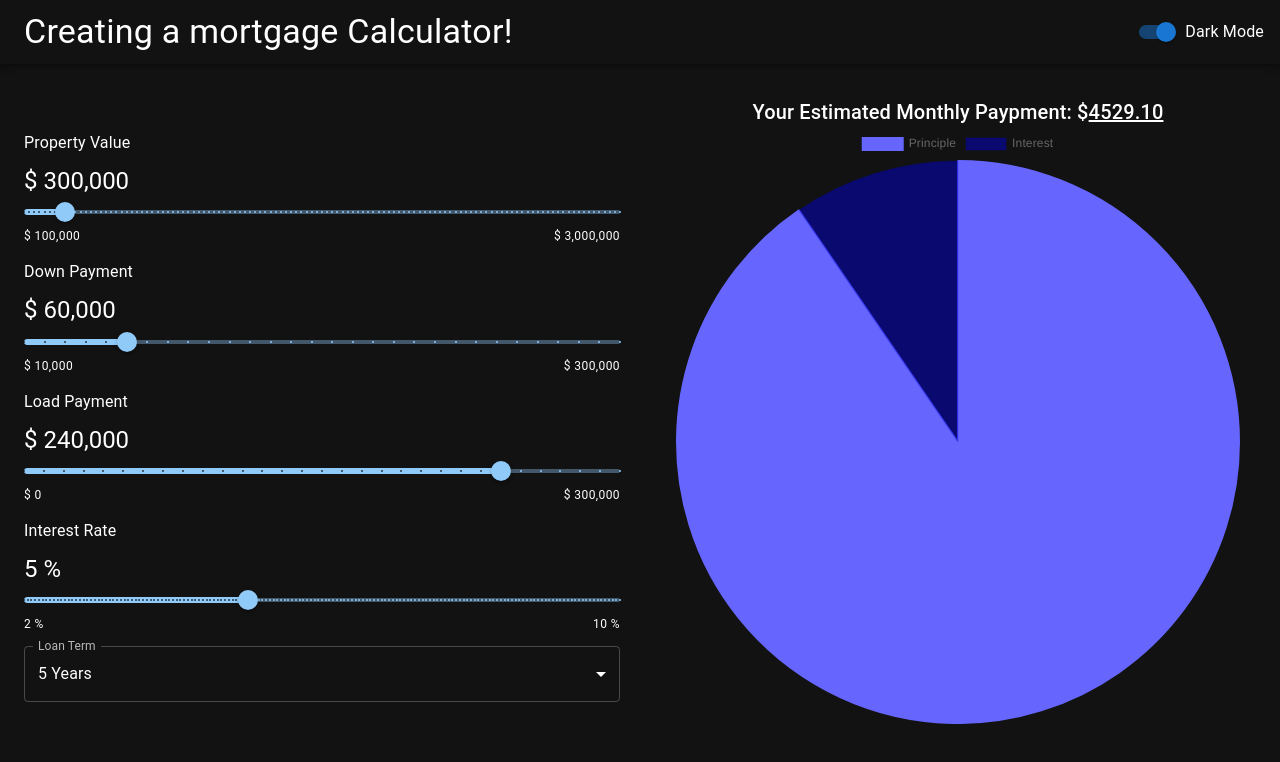
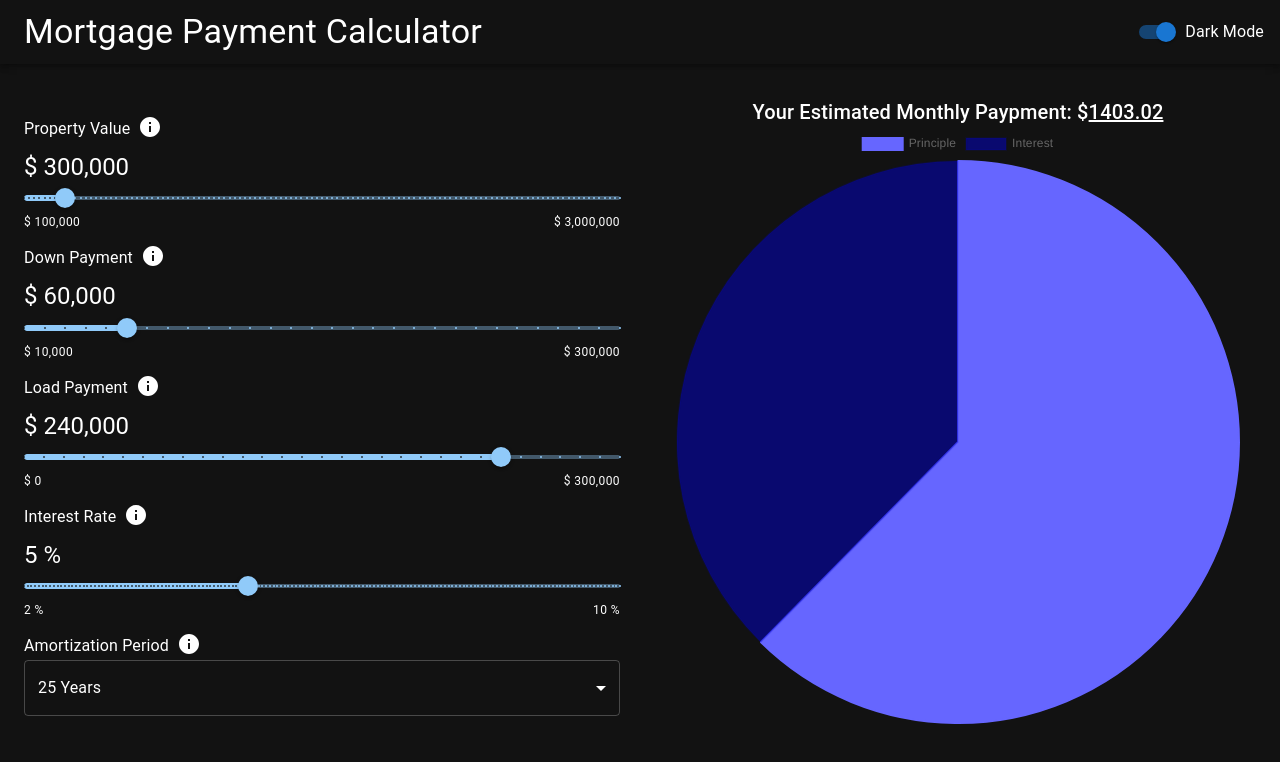
Before and after one commit to wonth93/Mortgage-Calculator, a React (Create React App) app: page / in a window 1280 px wide. Shown: the top 762 px of the page. Built offline with nearby package versions, Linux system fonts and the light colour scheme.

Commit message:
add info icon with message

```diff
--- a/package.json
+++ b/package.json
@@ -5,7 +5,8 @@
   "dependencies": {
     "@emotion/react": "^11.11.1",
     "@emotion/styled": "^11.11.0",
-    "@mui/material": "^5.13.4",
+    "@mui/icons-material": "^5.11.16",
+    "@mui/material": "^5.13.6",
     "@testing-library/jest-dom": "^5.16.5",
     "@testing-library/react": "^13.4.0",
     "@testing-library/user-event": "^13.5.0",
--- a/src/App.js
+++ b/src/App.js
@@ -22,7 +22,7 @@ function App({ dark }) {
     homeValue: 300000,
     downPayment: 300000 * 0.2,
     loanAmount: 300000 * 0.8,
-    loanTerm: 5,
+    loanTerm: 25,
     interestRate: 5,
   });
 
--- a/src/Components/Common/SliderComponent.js
+++ b/src/Components/Common/SliderComponent.js
@@ -1,11 +1,15 @@
 import React from "react";
-import { Slider, Typography, Stack } from "@mui/material";
+import { Info } from "@mui/icons-material";
+import { Slider, Typography, Stack, Tooltip } from "@mui/material";
 
-const SliderComponent = ({defaultValue, min, max, label, unit, onChange, amount, value, steps, formattedAmount, formattedMax, percent}) => {
+const SliderComponent = ({defaultValue, min, max, label, unit, onChange, amount, value, steps, formattedAmount, formattedMax, percent, message}) => {
   return (
     <Stack my={1.4}>
       <Stack gap={1}>
-        <Typography variant="subtitle1">{label}</Typography>
+        <Stack direction='row' spacing={1}>
+          <Typography variant="subtitle1">{label}</Typography>
+          <Tooltip title={message}><Info /></Tooltip>
+        </Stack>
         <Typography variant="h5">{unit} {formattedAmount} {percent}</Typography>
       </Stack>
       <Slider
--- a/src/Components/Navbar.js
+++ b/src/Components/Navbar.js
@@ -13,7 +13,7 @@ const Navbar = () => {
         <Grid container direction="row" justifyContent="space-between" alignItems="center">
           <Toolbar>
             <Typography variant="h4">
-              Creating a mortgage Calculator!
+              Mortgage Payment Calculator
             </Typography>
           </Toolbar>
           <FormGroup>
--- a/src/Components/SliderSelect.js
+++ b/src/Components/SliderSelect.js
@@ -30,7 +30,8 @@ const SliderSelect = ({ data, setData, formattedData, setFormattedData }) => {
         value={data.homeValue}
         steps={25000}
         formattedAmount={formattedData.formattedHomeValue}
-        formattedMax={formattedBankLimit} />
+        formattedMax={formattedBankLimit}
+        message="Purchase price of the property." />
 
 
       <SliderComponent
@@ -55,7 +56,8 @@ const SliderSelect = ({ data, setData, formattedData, setFormattedData }) => {
         value={data.downPayment}
         steps={10000}
         formattedAmount={formattedData.formattedDownPayment}
-        formattedMax={formattedData.formattedHomeValue} />
+        formattedMax={formattedData.formattedHomeValue}
+        message="A down payment is the amount of money, including deposit, you put towards the purchase price of a property." />
 
 
       <SliderComponent
@@ -80,7 +82,8 @@ const SliderSelect = ({ data, setData, formattedData, setFormattedData }) => {
         value={data.loanAmount}
         steps={10000}
         formattedAmount={formattedData.formattedLoanAmount}
-        formattedMax={formattedData.formattedHomeValue} />
+        formattedMax={formattedData.formattedHomeValue}
+        message='This is the amoount of money that you are borrowing.' />
 
 
       <SliderComponent
@@ -99,7 +102,8 @@ const SliderSelect = ({ data, setData, formattedData, setFormattedData }) => {
         value={data.interestRate}
         steps={0.05}
         formattedAmount={data.interestRate}
-        formattedMax={10} />
+        formattedMax={10}
+        message='Interest is the money you pay to your lender for using the funds you borrow.' />
     </div>
   );
 }
--- a/src/Components/TenureSelect.js
+++ b/src/Components/TenureSelect.js
@@ -1,5 +1,6 @@
 import React from "react";
-import { InputLabel, MenuItem, FormControl, Select } from "@mui/material";
+import { MenuItem, FormControl, Select, Tooltip, Typography, Stack } from "@mui/material";
+import { Info } from "@mui/icons-material";
 
 const TenureSelect = ({ data, setData }) => {
 
@@ -9,11 +10,15 @@ const TenureSelect = ({ data, setData }) => {
       loanTerm: event.target.value,
     });
   }
+  const message = "The amortization period is the time it takes to pay off a mortgagein full, including interest. The amortization period may be up to 25 years if the mortage is default insured, and up to 30 years if it's not. For a new mortgage, the amortization period is usually 25 years.";
 
   return (
     <FormControl fullWidth>
-      <InputLabel id="demo-simple-select-helper-label">Loan Term</InputLabel>
-      <Select labelId="demo-simple-select-helper-label" id="demo-simple-select-helper" value={data.loanTerm} label="Loan Term" onChange={handleChange}>
+      <Stack direction='row' spacing={1}>
+        <Typography variant="subtitle1">Amortization Period</Typography>
+        <Tooltip title={message}><Info /></Tooltip>
+      </Stack>
+      <Select value={data.loanTerm} onChange={handleChange}>
         <MenuItem value={5}>5 Years</MenuItem>
         <MenuItem value={10}>10 Years</MenuItem>
         <MenuItem value={15}>15 Years</MenuItem>
```
Also changed, not shown: 1 other file (tests, documents, lock files or other folders).
